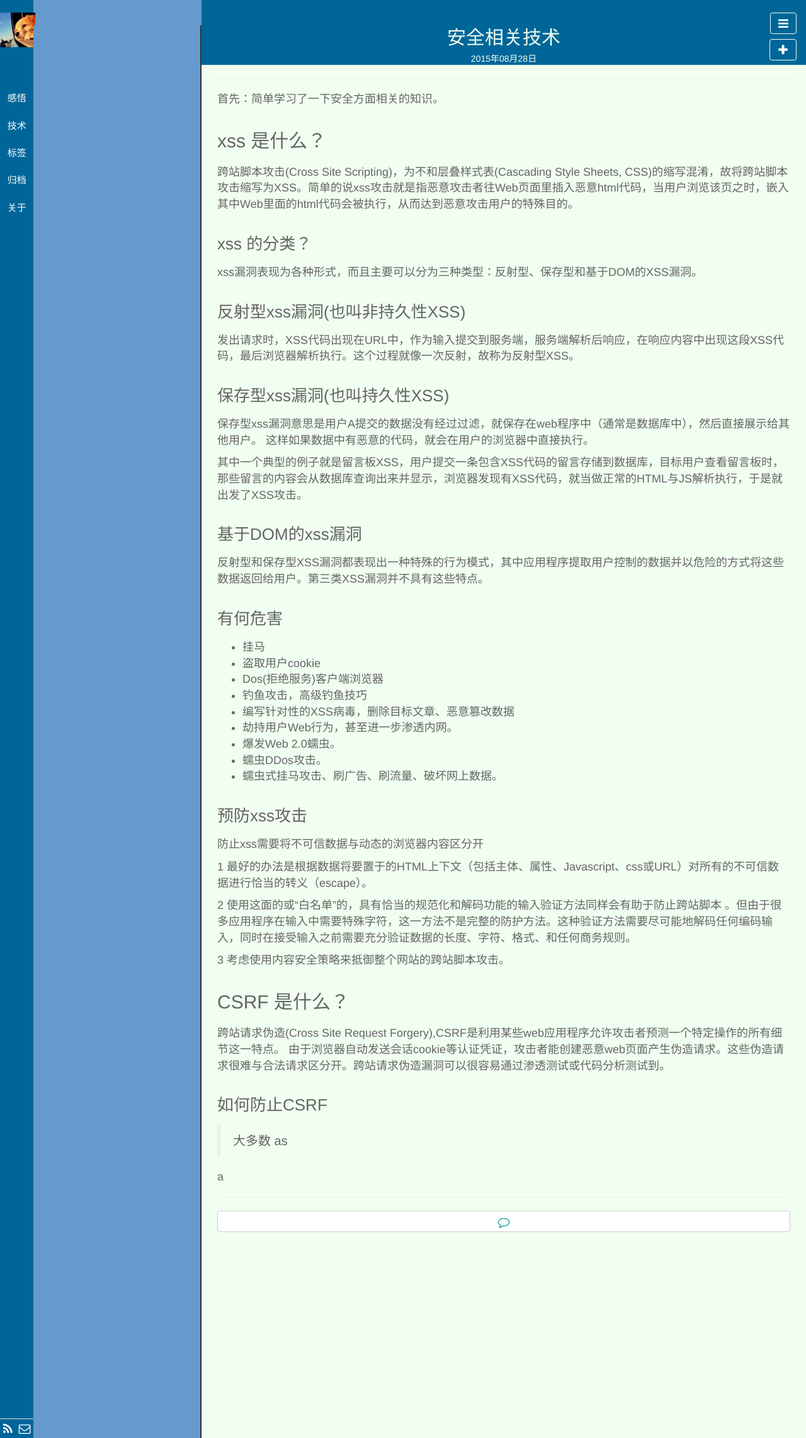
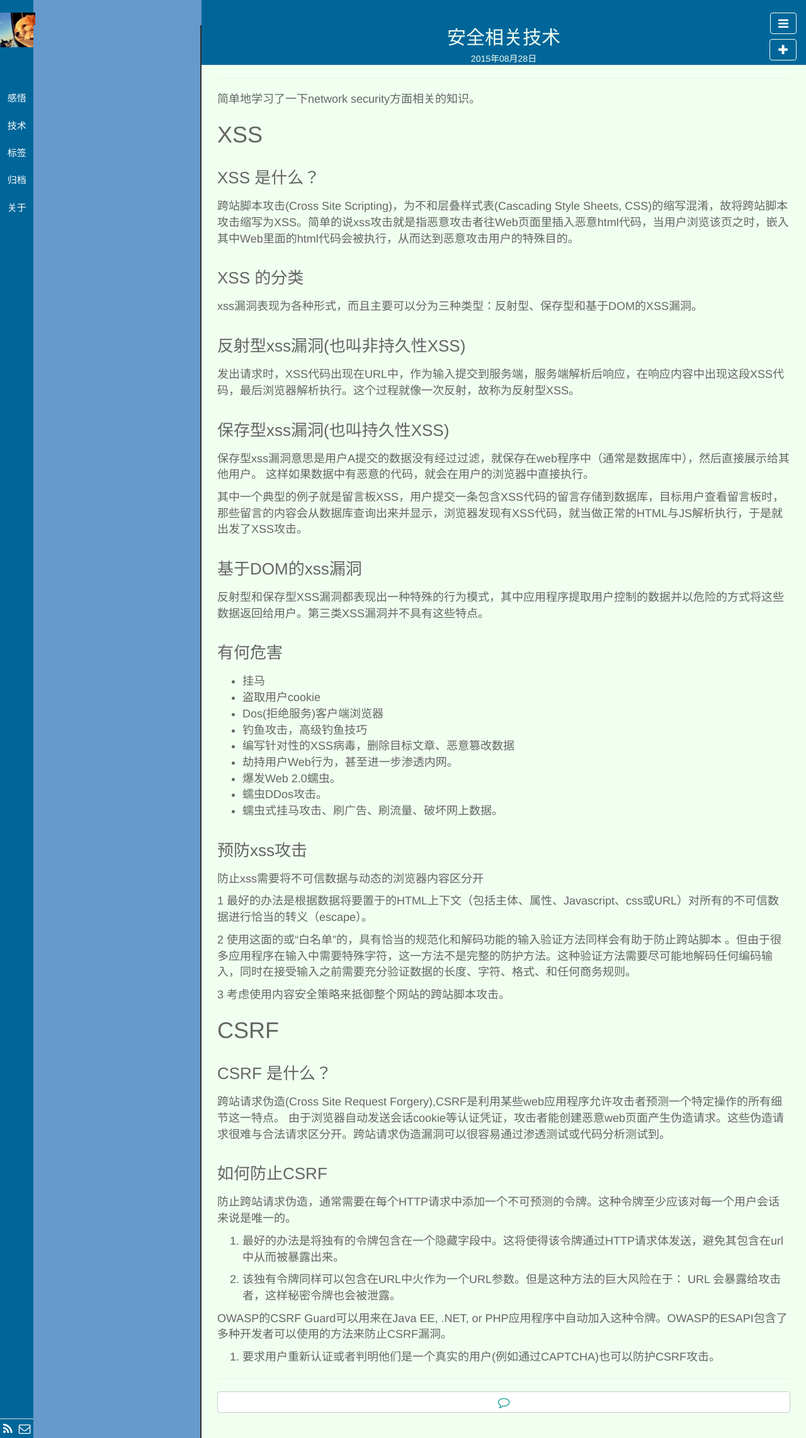
Before and after one commit to llx1105/llx1105.github.io, a Jekyll site: the page built from _posts/技术/2015-08-28-安全.md, in a window 1280 px wide. Shown: the whole page at 63% size. Built offline with Jekyll 4.4.1, drawn with Linux system fonts in a browser that asks for light colours; nearby versions of some CDN libraries; library files that are not in the unit come from our copies; Markdown is read by kramdown in place of the engine named in the settings.

Commit message:
fix security

```diff
--- a/_posts/技术/2015-08-28-安全.md
+++ b/_posts/技术/2015-08-28-安全.md
@@ -6,14 +6,14 @@ tags: tech
 keywords: security
 ---
 
+简单地学习了一下network security方面相关的知识。
 
-首先：简单学习了一下安全方面相关的知识。
-
-## xss 是什么？
+# XSS
+### XSS 是什么？
 
   跨站脚本攻击(Cross Site Scripting)，为不和层叠样式表(Cascading Style Sheets, CSS)的缩写混淆，故将跨站脚本攻击缩写为XSS。简单的说xss攻击就是指恶意攻击者往Web页面里插入恶意html代码，当用户浏览该页之时，嵌入其中Web里面的html代码会被执行，从而达到恶意攻击用户的特殊目的。
 
-### xss 的分类？
+### XSS 的分类
 
 xss漏洞表现为各种形式，而且主要可以分为三种类型：反射型、保存型和基于DOM的XSS漏洞。
 
@@ -55,14 +55,20 @@ xss漏洞表现为各种形式，而且主要可以分为三种类型：反射
 3 考虑使用内容安全策略来抵御整个网站的跨站脚本攻击。
 
 
+# CSRF
 
-## CSRF 是什么？
+### CSRF 是什么？
 
   跨站请求伪造(Cross Site Request Forgery),CSRF是利用某些web应用程序允许攻击者预测一个特定操作的所有细节这一特点。 由于浏览器自动发送会话cookie等认证凭证，攻击者能创建恶意web页面产生伪造请求。这些伪造请求很难与合法请求区分开。跨站请求伪造漏洞可以很容易通过渗透测试或代码分析测试到。
 
 ### 如何防止CSRF
 
->大多数
-> as
+  防止跨站请求伪造，通常需要在每个HTTP请求中添加一个不可预测的令牌。这种令牌至少应该对每一个用户会话来说是唯一的。
 
-a
+  1. 最好的办法是将独有的令牌包含在一个隐藏字段中。这将使得该令牌通过HTTP请求体发送，避免其包含在url中从而被暴露出来。
+
+  2. 该独有令牌同样可以包含在URL中火作为一个URL参数。但是这种方法的巨大风险在于： URL 会暴露给攻击者，这样秘密令牌也会被泄露。
+
+  OWASP的CSRF Guard可以用来在Java EE, .NET, or PHP应用程序中自动加入这种令牌。OWASP的ESAPI包含了多种开发者可以使用的方法来防止CSRF漏洞。
+
+  3. 要求用户重新认证或者判明他们是一个真实的用户(例如通过CAPTCHA)也可以防护CSRF攻击。
```
